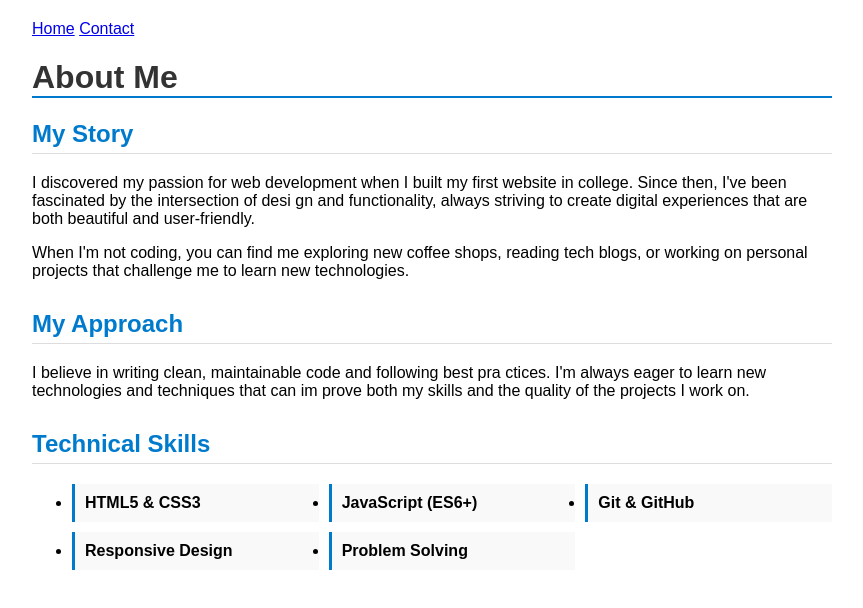
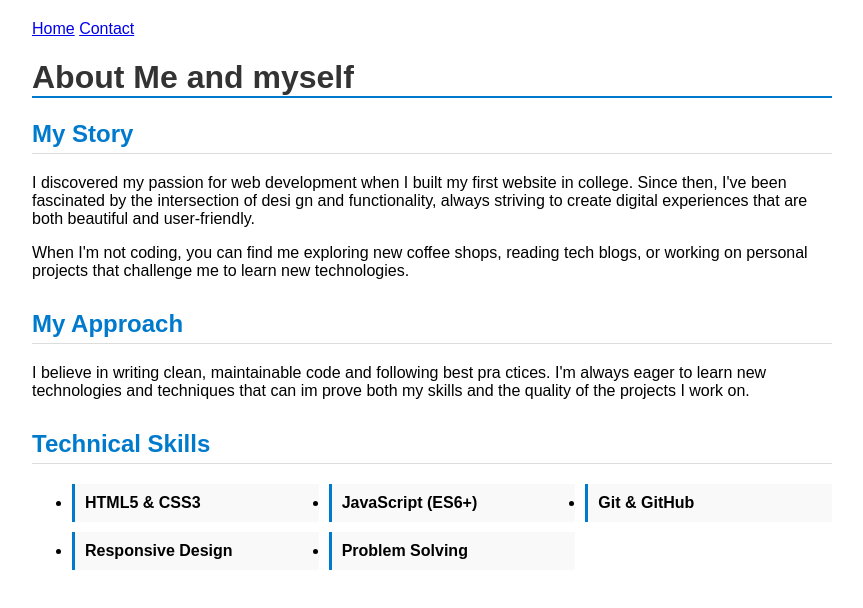
Before and after one commit to kteemkijker/my-portfolio, a plain HTML site: page about.html in a window 1280 px wide. Shown: the whole page, without its empty margins (208-1071 px from the left). Drawn offline with Linux system fonts and the light colour scheme.

Commit message:
Update about.html, add myself

```diff
--- a/about.html
+++ b/about.html
@@ -13,7 +13,7 @@
     </nav>
 
     <header>
-        <h1>About Me</h1>
+        <h1>About Me and myself</h1>
     </header>
 
     <main>
```
